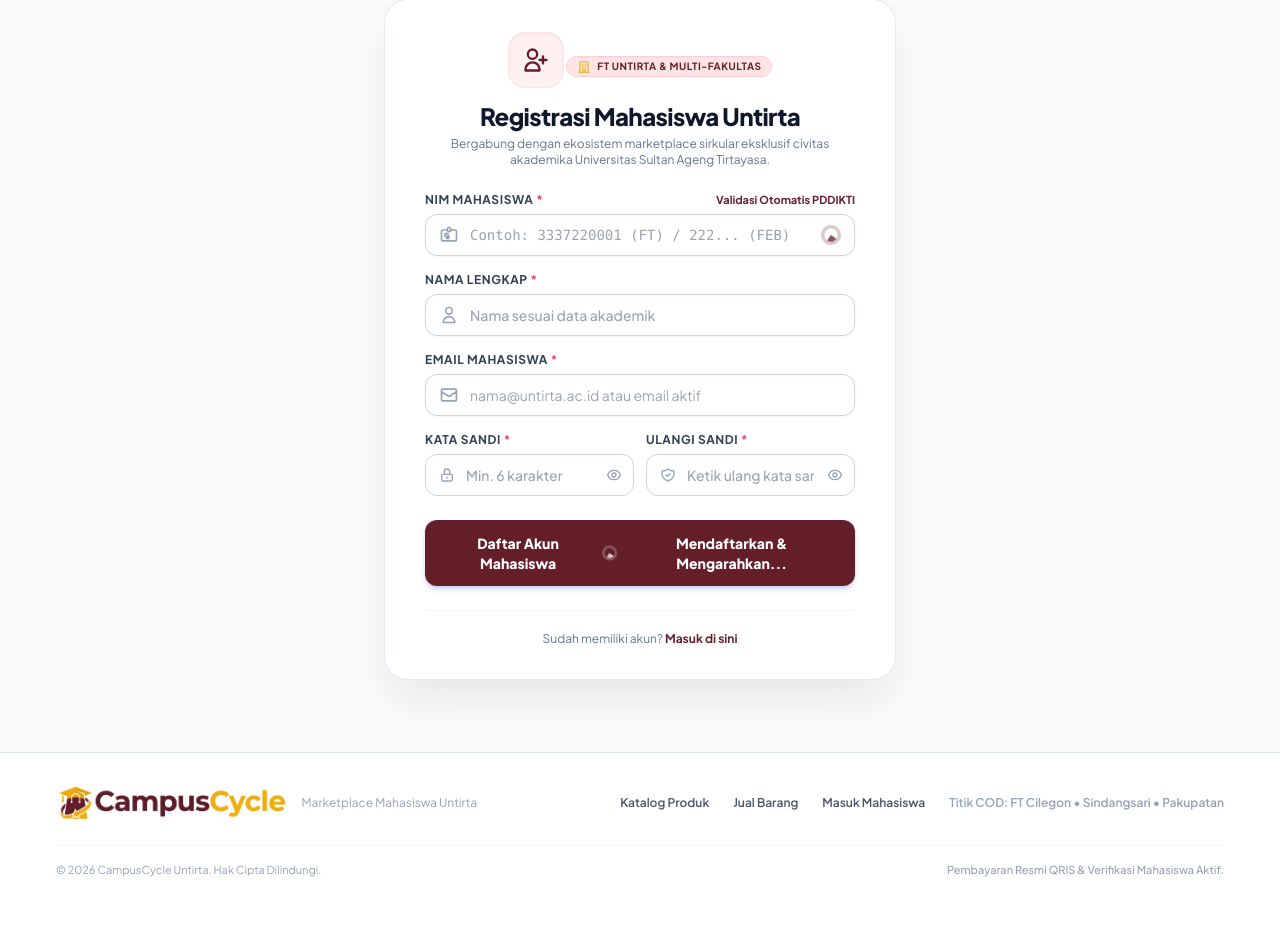
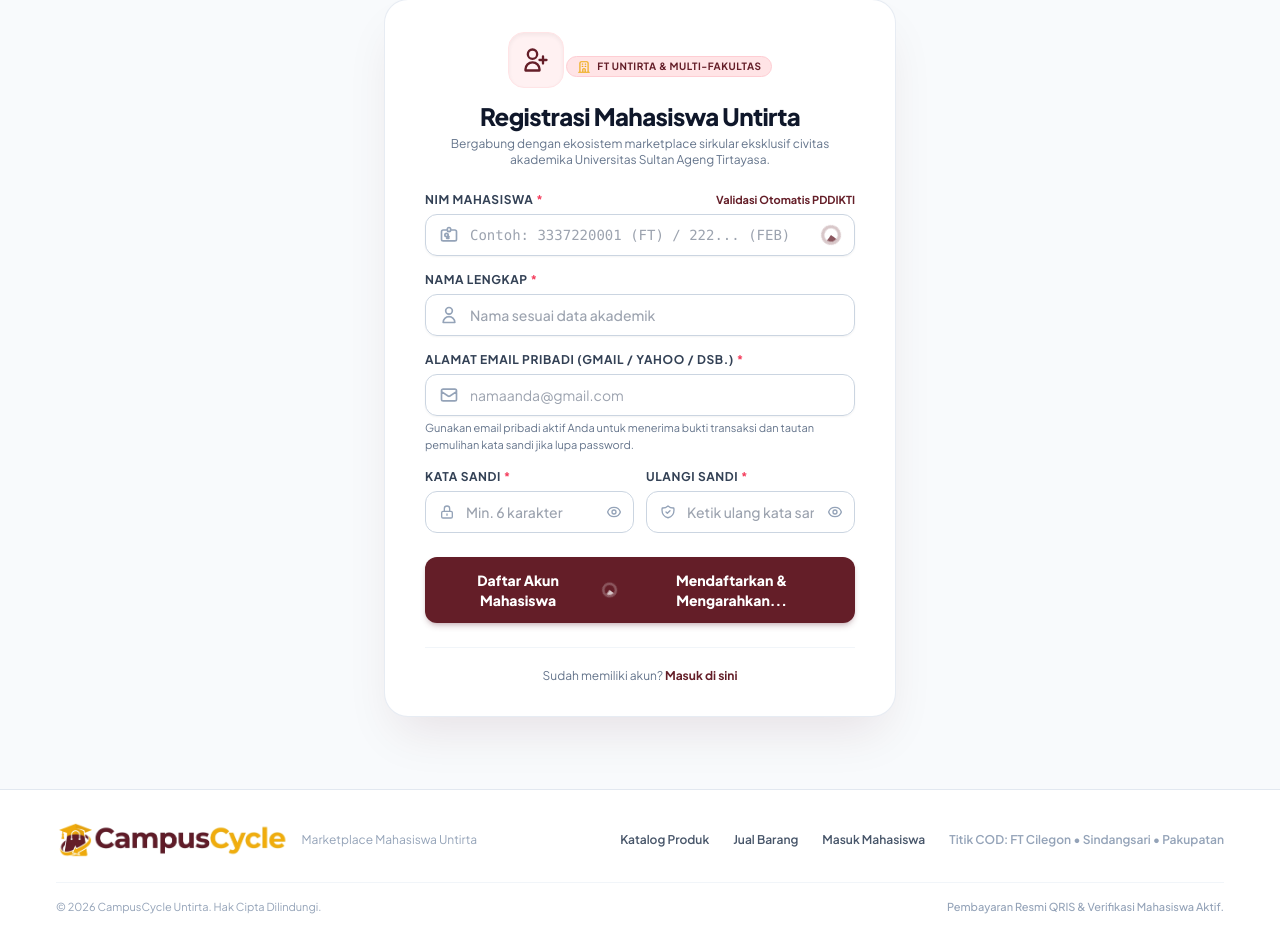
Before and after one commit to marcoekaputra/Campus-Cycle-Bray, a Laravel app: page /register in a window 1280 px wide. Shown: the part 136-1083 px from the top of the page. Before the commit the page ends 1013 px from the top, so only its background shows below. Run offline with Laravel 12, Linux system fonts and the light colour scheme; some libraries are stand-ins or nearby versions.

Commit message:
feat: personal email registration, upsert existing student credentials, and non-blocking submit

```diff
--- a/app/Livewire/Auth/Register.php
+++ b/app/Livewire/Auth/Register.php
@@ -78,34 +78,41 @@ class Register extends Component
      */
     public function register(PddiktiService $pddiktiService): void
     {
-        // 1. Validasi form
+        // 1. Validasi form dasar
         $this->validate([
-            'nim' => ['required', 'string', 'min:8', 'max:30', 'unique:users,nim'],
+            'nim' => ['required', 'string', 'min:6', 'max:30'],
             'name' => ['required', 'string', 'max:255'],
-            'email' => ['required', 'string', 'email', 'max:255', 'unique:users,email'],
+            'email' => ['required', 'string', 'email', 'max:255'],
             'password' => ['required', 'string', 'min:6', 'confirmed'],
         ], [
             'nim.required' => 'NIM wajib diisi.',
-            'nim.unique' => 'NIM ini sudah pernah didaftarkan di CampusCycle.',
+            'nim.min' => 'NIM minimal 6 karakter.',
             'name.required' => 'Nama lengkap wajib diisi.',
-            'email.required' => 'Alamat email wajib diisi.',
-            'email.email' => 'Format email tidak valid.',
-            'email.unique' => 'Email ini sudah terdaftar.',
+            'email.required' => 'Alamat email pribadi wajib diisi.',
+            'email.email' => 'Format email pribadi tidak valid (contoh: nama@gmail.com).',
             'password.required' => 'Kata sandi wajib diisi.',
             'password.min' => 'Kata sandi minimal 6 karakter.',
             'password.confirmed' => 'Konfirmasi kata sandi tidak cocok.',
         ]);
 
-        // 2. Validasi ulang NIM ke PddiktiService (PDDIKTI API + Fallback Regex Untirta)
+        // 2. Validasi NIM ke PddiktiService (fallback fleksibel jika format non-standar)
         $validation = $pddiktiService->validateNim($this->nim);
 
         if (!$validation['valid']) {
+            if (strlen(trim($this->nim)) >= 6) {
+                $validation = [
+                    'valid' => true,
+                    'university' => 'Universitas Sultan Ageng Tirtayasa',
+                    'message' => 'NIM Terverifikasi: Civitas Akademika Untirta',
+                ];
+            } else {
                 $this->addError('nim', $validation['message']);
                 return;
             }
+        }
 
         // 3. Tentukan zona kampus berdasarkan fakultas mahasiswa
-        $prefix = substr($this->nim, 0, 3);
+        $prefix = substr(trim($this->nim), 0, 3);
         $campusZone = match ($prefix) {
             '333', '331', '332', '334', '335', '336', '337' => 'Cilegon',
             '111', '112', '228', '777', '771', '772', '773' => 'Ciwaru',
@@ -115,7 +122,27 @@ class Register extends Component
         $cleanEmail = strtolower(trim($this->email));
         $cleanNim = trim($this->nim);
 
-        // Simpan data user ke database
+        // Cari apakah NIM sudah terdaftar (misalnya dari data awal demo/seeder)
+        $existingByNim = User::where('nim', $cleanNim)->first();
+        $existingByEmail = User::where('email', $cleanEmail)->where('nim', '!=', $cleanNim)->first();
+
+        if ($existingByEmail) {
+            $this->addError('email', 'Email pribadi ini sudah digunakan untuk NIM lain. Silakan gunakan email lain atau masuk di halaman login.');
+            return;
+        }
+
+        if ($existingByNim) {
+            // Jika NIM sudah ada, perbarui dengan nama, email pribadi, dan kata sandi baru yang diinginkan mahasiswa!
+            $existingByNim->update([
+                'name' => trim($this->name),
+                'email' => $cleanEmail,
+                'password' => Hash::make($this->password),
+                'campus_zone' => $campusZone,
+                'campus_name' => $validation['university'] ?? 'Universitas Sultan Ageng Tirtayasa',
+            ]);
+            $user = $existingByNim;
+        } else {
+            // Buat akun mahasiswa baru
             $user = User::create([
                 'nim' => $cleanNim,
                 'campus_name' => $validation['university'] ?? 'Universitas Sultan Ageng Tirtayasa',
@@ -124,12 +151,13 @@ class Register extends Component
                 'email' => $cleanEmail,
                 'password' => Hash::make($this->password),
             ]);
+        }
 
         // 4. Login otomatis
         Auth::login($user);
         session()->regenerate();
 
-        session()->flash('status', 'Selamat datang di CampusCycle Untirta, ' . $user->name . '! Akun Anda berhasil dibuat.');
+        session()->flash('status', 'Selamat datang di CampusCycle Untirta, ' . $user->name . '! Akun Anda berhasil diaktifkan.');
 
         // 5. Arahkan user ke halaman /dashboard
         $this->redirect('/dashboard', navigate: false);
--- a/resources/views/livewire/auth/login.blade.php
+++ b/resources/views/livewire/auth/login.blade.php
@@ -38,7 +38,7 @@
             <!-- 1. Input Email / NIM -->
             <div>
                 <label for="login" class="block text-xs font-bold uppercase tracking-wider text-slate-700 mb-1.5">
-                    NIM atau Alamat Email <span class="text-rose-500">*</span>
+                    NIM atau Alamat Email Pribadi <span class="text-rose-500">*</span>
                 </label>
                 <div class="relative rounded-xl shadow-xs">
                     <div class="absolute inset-y-0 left-0 pl-3.5 flex items-center pointer-events-none text-slate-400">
@@ -52,7 +52,7 @@
                         id="login"
                         wire:model="login"
                         value="{{ old('login') }}"
-                        placeholder="Contoh: 3337240067 atau email"
+                        placeholder="Contoh: 3337240067 atau namaanda@gmail.com"
                         class="block w-full pl-11 pr-4 py-2.5 text-sm rounded-xl border border-slate-300 focus:ring-2 focus:ring-[#641E28]/20 focus:border-[#641E28] transition-colors font-medium outline-hidden"
                         required
                         autofocus
--- a/resources/views/livewire/auth/register.blade.php
+++ b/resources/views/livewire/auth/register.blade.php
@@ -144,10 +144,10 @@
                 @enderror
             </div>
 
-            <!-- 3. Input Email -->
+            <!-- 3. Input Email Pribadi -->
             <div>
                 <label for="email" class="block text-xs font-bold uppercase tracking-wider text-slate-700 mb-1.5">
-                    Email Mahasiswa <span class="text-rose-500">*</span>
+                    Alamat Email Pribadi (Gmail / Yahoo / dsb.) <span class="text-rose-500">*</span>
                 </label>
                 <div class="relative rounded-xl shadow-sm">
                     <div class="absolute inset-y-0 left-0 pl-3.5 flex items-center pointer-events-none text-slate-400">
@@ -159,11 +159,12 @@
                         type="email"
                         id="email"
                         wire:model="email"
-                        placeholder="nama@untirta.ac.id atau email aktif"
+                        placeholder="namaanda@gmail.com"
                         class="block w-full pl-11 pr-4 py-2.5 text-sm rounded-xl border border-slate-300 focus:ring-[#641E28] focus:border-[#641E28] transition-colors"
                         required
                     />
                 </div>
+                <p class="mt-1 text-[11px] text-slate-500">Gunakan email pribadi aktif Anda untuk menerima bukti transaksi dan tautan pemulihan kata sandi jika lupa password.</p>
                 @error('email')
                     <p class="mt-1 text-xs text-rose-600 font-medium">{{ $message }}</p>
                 @enderror
@@ -250,8 +251,7 @@
                 <button
                     type="submit"
                     wire:loading.attr="disabled"
-                    @disabled($isNimValid === false)
-                    class="w-full flex justify-center items-center gap-2 py-3 px-4 border border-transparent rounded-xl shadow-md text-sm font-black text-white bg-[#641E28] hover:bg-[#4A151D] focus:outline-none focus:ring-2 focus:ring-offset-2 focus:ring-blue-600 disabled:opacity-50 disabled:cursor-not-allowed transition-all shadow-blue-800/20"
+                    class="w-full flex justify-center items-center gap-2 py-3 px-4 border border-transparent rounded-xl shadow-md text-sm font-black text-white bg-[#641E28] hover:bg-[#4A151D] focus:outline-none focus:ring-2 focus:ring-offset-2 focus:ring-rose-600 disabled:opacity-50 disabled:cursor-not-allowed transition-all shadow-rose-950/20 cursor-pointer"
                 >
                     <span wire:loading.remove wire:target="register">
                         Daftar Akun Mahasiswa
```
Lines whose indentation alone changed are shown as unchanged.
